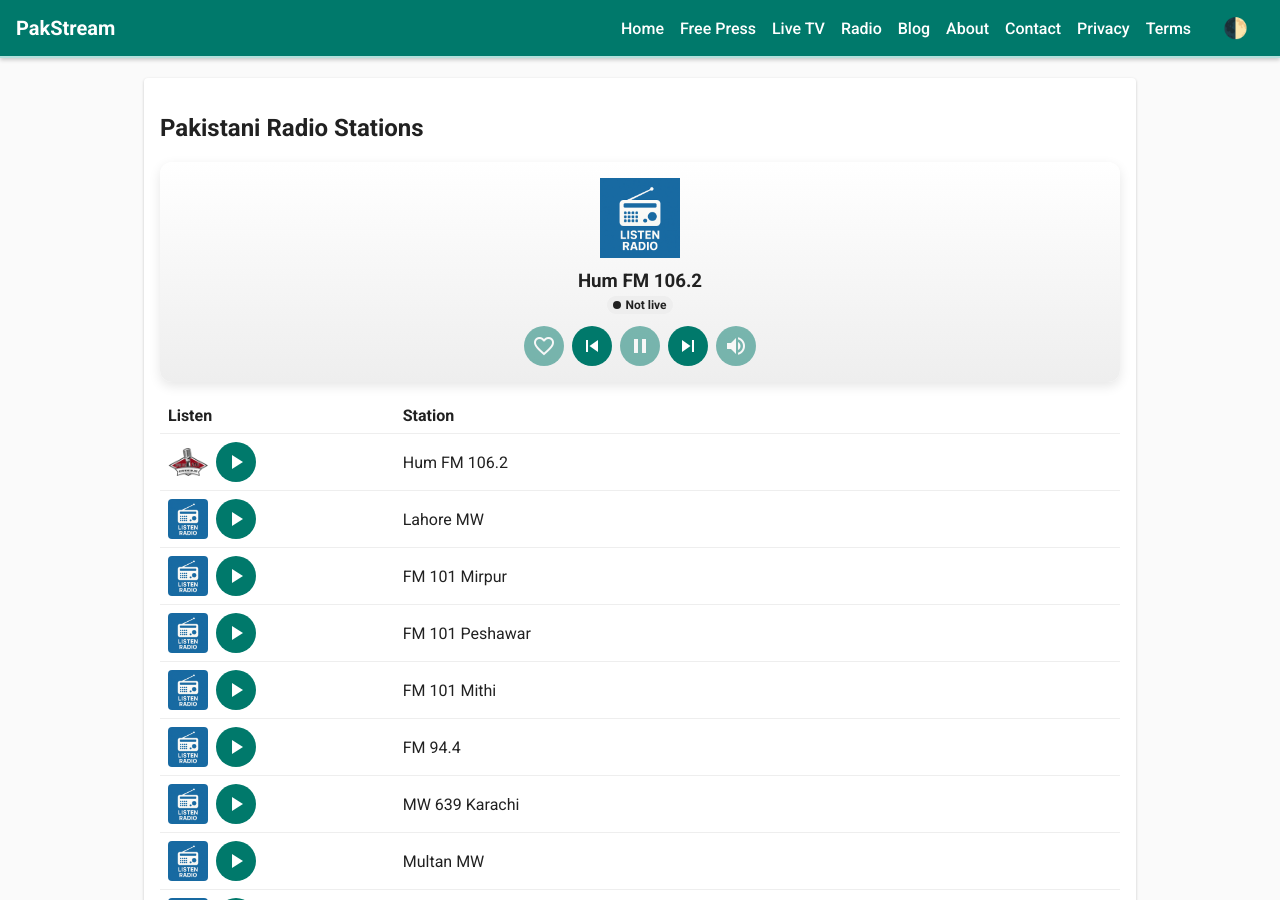
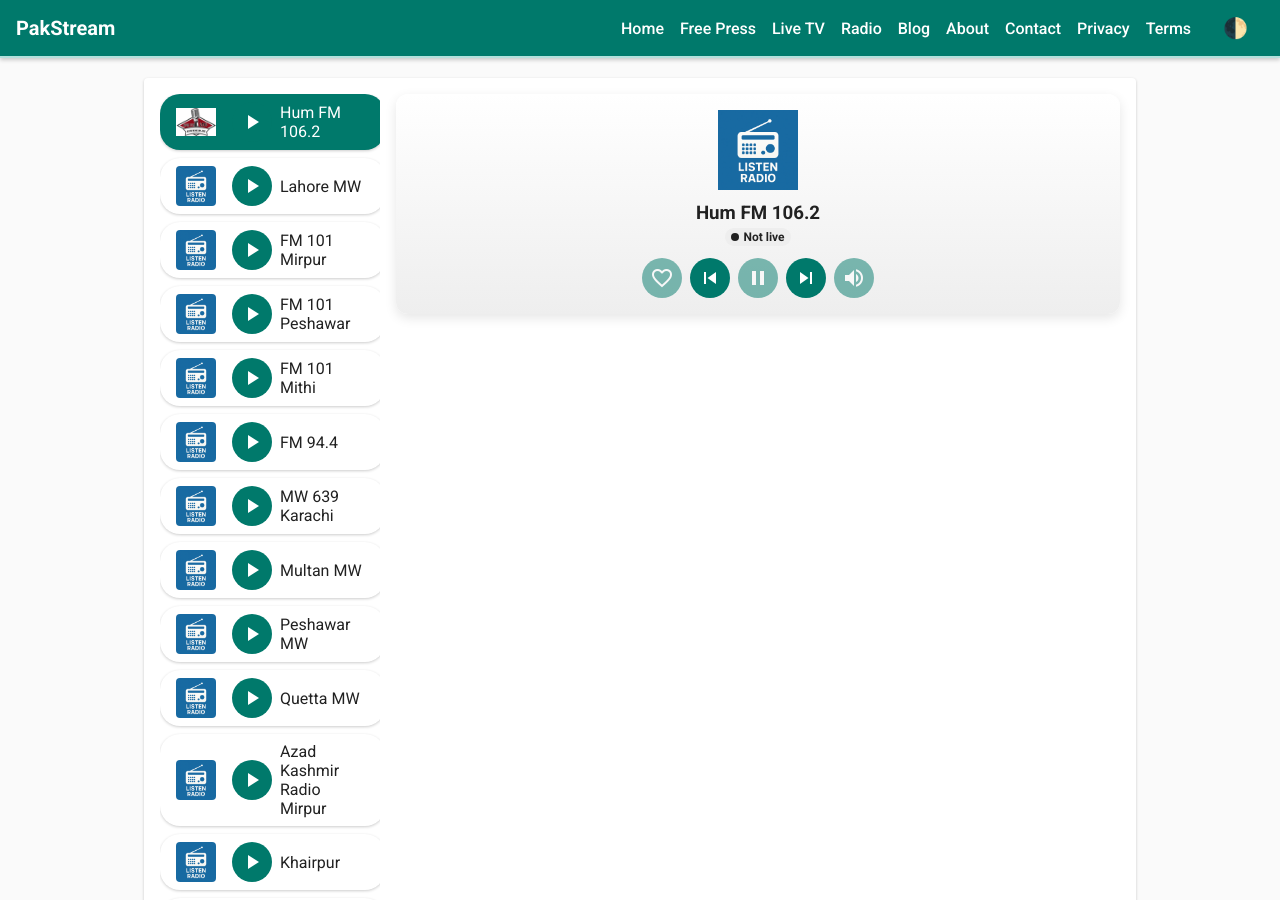
Before and after one commit to atifwaqar/pakstream, a Jekyll site: the page radio.html, which Jekyll copies as it is, in a window 1280 px wide and 900 px high. Built offline with Jekyll 4.4.1, drawn with Linux system fonts in a browser that asks for light colours; some of the changed text lies outside the part shown.

Commit message:
Align radio page layout with Live TV style

```diff
--- a/css/style.css
+++ b/css/style.css
@@ -800,3 +800,57 @@ footer nav a:hover {
   margin: 20px 0;
   text-align: center;
 }
+
+/* Radio page list styled like channel cards */
+.youtube-section .channel-list {
+  display: block;
+  width: 220px;
+}
+.youtube-section .channel-list table {
+  width: 100%;
+  border-collapse: collapse;
+}
+.youtube-section .channel-list tbody {
+  display: flex;
+  flex-direction: column;
+  gap: 8px;
+}
+.youtube-section .channel-list tr {
+  display: flex;
+  align-items: center;
+  justify-content: space-between;
+  padding: 8px 16px;
+  border-radius: 20px;
+  background: var(--surface);
+  box-shadow: 0 1px 3px rgba(0,0,0,0.2);
+  cursor: pointer;
+}
+.youtube-section .channel-list tr:hover {
+  box-shadow: 0 4px 6px rgba(0,0,0,0.3);
+}
+.youtube-section .channel-list tr.active {
+  background: var(--primary);
+  color: var(--on-primary);
+}
+.youtube-section .channel-list tr.favorite {
+  background: var(--favorite-row);
+  color: var(--on-primary);
+}
+.youtube-section .channel-list td {
+  border: none;
+  padding: 0;
+}
+.youtube-section .channel-list td:first-child {
+  display: flex;
+  align-items: center;
+}
+.youtube-section .channel-list .station-row-logo {
+  margin-right: 8px;
+}
+.youtube-section .channel-list .station-name {
+  flex: 1;
+  margin-left: 8px;
+}
+.youtube-section .channel-list tr:first-child {
+  display: none;
+}
--- a/radio.html
+++ b/radio.html
@@ -75,29 +75,10 @@
   </header>
 
   <!-- Radio station listing -->
-  <section>
-    <h2>Pakistani Radio Stations</h2>
-    <div id="player-container" class="radio-player">
-      <div class="station-info">
-        <img id="station-logo" src="/images/default_radio.png" alt="Station logo" loading="lazy">
-        <h3 id="current-station" class="station-title">Select a station</h3>
-        <div id="live-badge" class="live-badge" hidden><span class="dot"></span>Live</div>
-        <div id="not-live-badge" class="not-live-badge"><span class="dot"></span>Not live</div>
-      </div>
-      <div class="controls">
-        <button id="favorite-btn" class="favorite-btn material-icons" type="button" aria-label="Toggle favorite" disabled>favorite_border</button>
-        <button id="prev-btn" class="fav-nav-btn material-icons" type="button" aria-label="Previous station" disabled>skip_previous</button>
-        <button id="play-pause-btn" class="play-pause-btn" type="button" aria-label="Play or pause" disabled>
-          <span class="material-icons label">play_arrow</span>
-          <span class="spinner"></span>
-        </button>
-        <button id="next-btn" class="fav-nav-btn material-icons" type="button" aria-label="Next station" disabled>skip_next</button>
-        <button id="mute-btn" class="mute-btn material-icons" type="button" aria-label="Mute" disabled>volume_up</button>
-        <audio id="radio-player" autoplay></audio>
-      </div>
-    </div>
-    <table>
-      <tbody>
+  <section class="youtube-section">
+    <div class="channel-list">
+      <table>
+        <tbody>
         <tr>
           <th>Listen</th>
           <th>Station</th>
@@ -451,9 +432,34 @@
           <td class="station-name">FM 101 Larkana</td>
         </tr>
       </tbody>
-    </table>
-    <p class="source-note">Source data from the <a href="https://fi1.api.radio-browser.info/json/stations/bycountry/pakistan">Radio&nbsp;Browser API</a>, the community‑curated service <a href="https://streamurl.link">StreamURL.link</a>, and Radio&nbsp;Pakistan’s <a href="https://radio.gov.pk/live-streaming">live‑streaming page</a>. Streams may be subject to change by broadcasters.</p>
+      </table>
+    </div>
+    <div class="video-section">
+      <button class="channel-toggle" id="toggle-channels" onclick="toggleChannelList()">Stations</button>
+      <div class="live-player">
+        <div id="player-container" class="radio-player">
+          <div class="station-info">
+            <img id="station-logo" src="/images/default_radio.png" alt="Station logo" loading="lazy">
+            <h3 id="current-station" class="station-title">Select a station</h3>
+            <div id="live-badge" class="live-badge" hidden><span class="dot"></span>Live</div>
+            <div id="not-live-badge" class="not-live-badge"><span class="dot"></span>Not live</div>
+          </div>
+          <div class="controls">
+            <button id="favorite-btn" class="favorite-btn material-icons" type="button" aria-label="Toggle favorite" disabled>favorite_border</button>
+            <button id="prev-btn" class="fav-nav-btn material-icons" type="button" aria-label="Previous station" disabled>skip_previous</button>
+            <button id="play-pause-btn" class="play-pause-btn" type="button" aria-label="Play or pause" disabled>
+              <span class="material-icons label">play_arrow</span>
+              <span class="spinner"></span>
+            </button>
+            <button id="next-btn" class="fav-nav-btn material-icons" type="button" aria-label="Next station" disabled>skip_next</button>
+            <button id="mute-btn" class="mute-btn material-icons" type="button" aria-label="Mute" disabled>volume_up</button>
+            <audio id="radio-player" autoplay></audio>
+          </div>
+        </div>
+      </div>
+    </div>
   </section>
+  <p class="source-note">Source data from the <a href="https://fi1.api.radio-browser.info/json/stations/bycountry/pakistan">Radio&nbsp;Browser API</a>, the community‑curated service <a href="https://streamurl.link">StreamURL.link</a>, and Radio&nbsp;Pakistan’s <a href="https://radio.gov.pk/live-streaming">live‑streaming page</a>. Streams may be subject to change by broadcasters.</p>
 
 
   <!-- Placeholder for advertising or extra content -->
```
Also changed, not shown: other parts of radio.html (+35 -0 lines).
